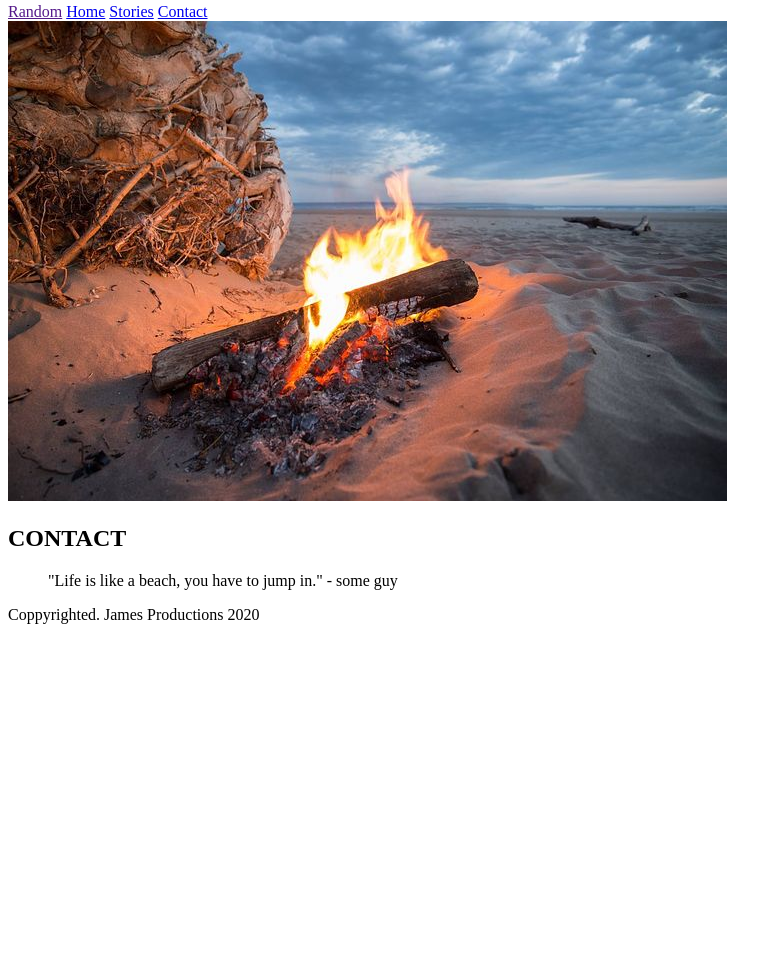
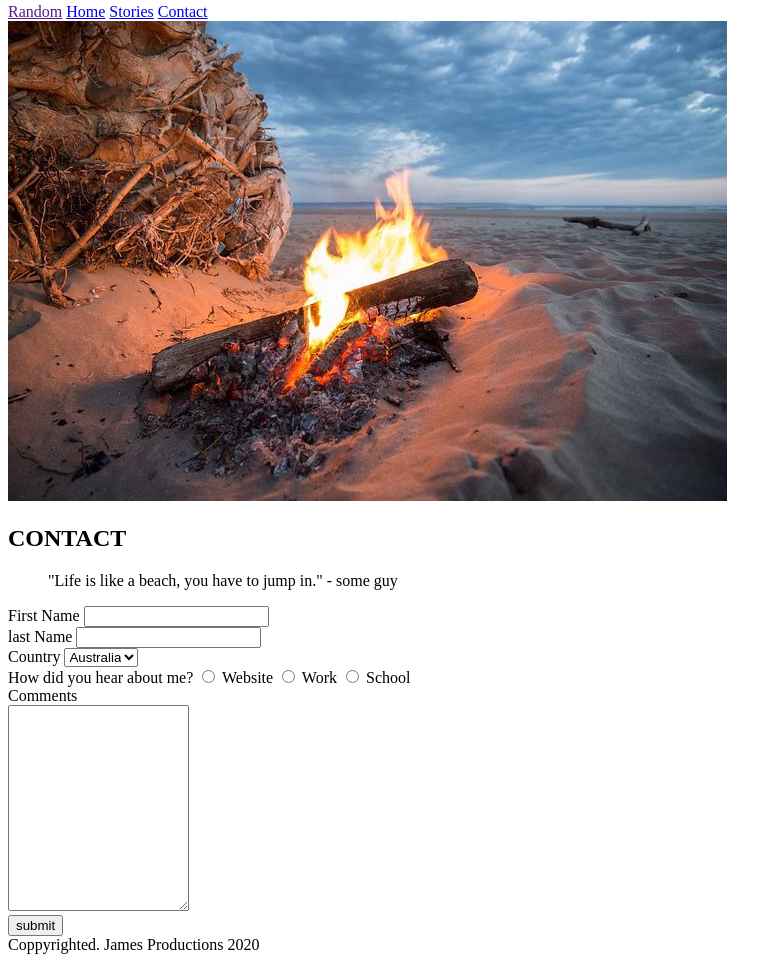
Before and after one commit to grassoJ/myHobbiesSite, a plain HTML site: page contact.html in a window 1280 px wide. Shown: the part 489-1451 px from the top of the page, without its empty margins (0-782 px from the left). Before the commit the page ends 1121 px from the top, so only its background shows below. Drawn offline with Linux system fonts and the light colour scheme.

Commit message:
added to contact page and stories page

```diff
--- a/contact.html
+++ b/contact.html
@@ -3,7 +3,7 @@
 <head>
     <meta charset="UTF-8">
     <meta name="viewport" content="width=device-width, initial-scale=1.0">
-    <title>Document</title>
+    <title>Contact Me</title>
 </head>
 <body>
     <header>
@@ -25,7 +25,38 @@
     </header>
 
     <main>
-        <!--will work on this part later -->
+        <article>
+            <form action="#">
+                <label for="fname">First Name</label>
+                <input type="text" name="fname" id="fname">
+                <br>
+                <label for="lname">last Name</label>
+                <input type="text" name="lname" id="lname">
+                <br>
+                <label for="country">Country</label>
+                <select>
+                    <option value="Australia">Australia</option>
+                    <option value="Can">Canada</option>
+                    <option value="usa">USA</option>
+                    <option value="eng">England</option>
+                </select>
+                <br>
+
+                <label for="how">How did you hear about me?</label>
+                <input type="radio" id="h" name="a"> Website
+                <input type="radio" id="hw" name="a"> Work
+                <input type="radio" id="how" name="a"> School
+                <br>
+
+                <label for="comment">Comments</label>
+                    <br>
+                    <textarea id="comment" name="comment" style="height:200px"></textarea>
+                    <br>
+
+                <input type="submit" value="submit">
+            </form>
+        </article>
+
     </main>
 <footer>
     Coppyrighted. James Productions 2020
```
Also changed, not shown: index.html (+10 -1 lines), stories.html (+16 -2 lines).
